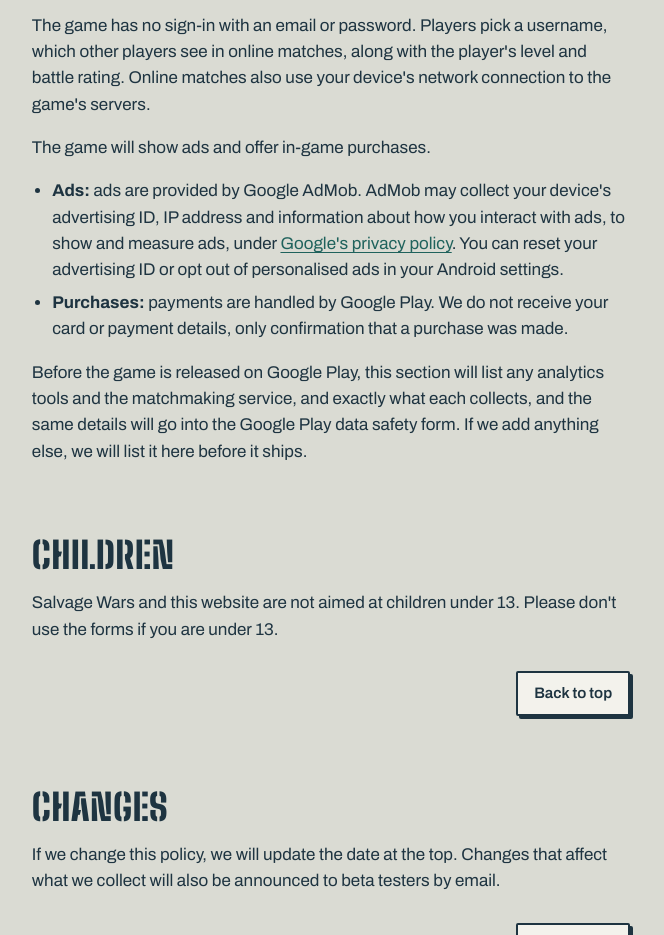
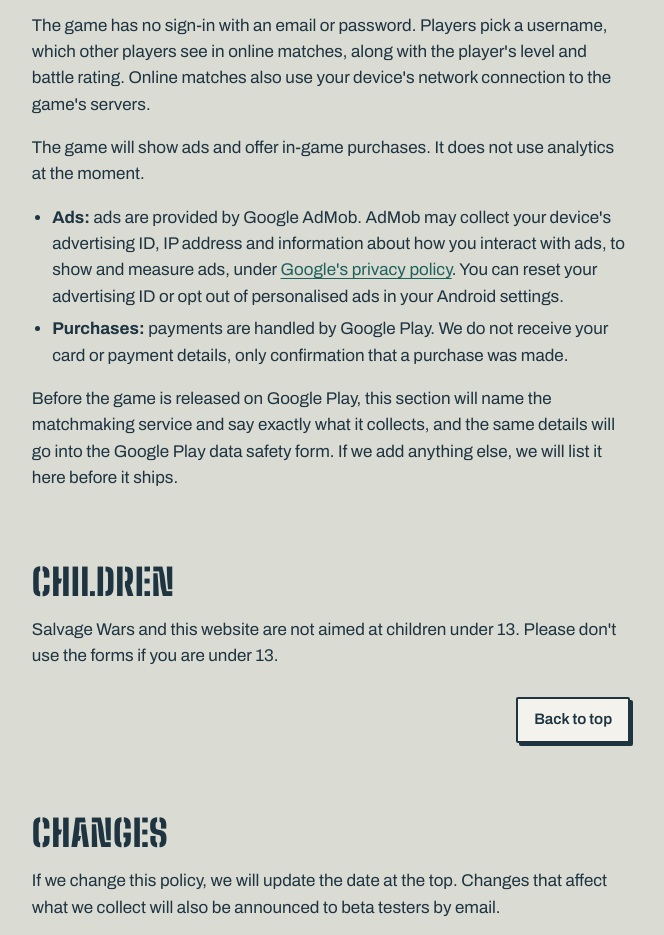
Before and after one commit to bahakl/salvagewars.net, a website: page public/privacy.html in a window 1280 px wide. Shown: the part 2120-3055 px from the top of the page, without its empty margins (309-973 px from the left). Drawn offline with Linux system fonts and the light colour scheme.

Commit message:
Privacy: no analytics yet
Co-Authored-By: Claude Sonnet 5.5 <noreply@anthropic.com>
Claude-Session: https://claude.ai/code/session_01A9djX7fxafFUBDrPpjcxH6

```diff
--- a/public/privacy.html
+++ b/public/privacy.html
@@ -66,12 +66,12 @@
 
     <h2>The game</h2>
     <p>The game has no sign-in with an email or password. Players pick a username, which other players see in online matches, along with the player's level and battle rating. Online matches also use your device's network connection to the game's servers.</p>
-    <p>The game will show ads and offer in-game purchases.</p>
+    <p>The game will show ads and offer in-game purchases. It does not use analytics at the moment.</p>
     <ul>
       <li><strong>Ads:</strong> ads are provided by Google AdMob. AdMob may collect your device's advertising ID, IP address and information about how you interact with ads, to show and measure ads, under <a href="https://policies.google.com/privacy">Google's privacy policy</a>. You can reset your advertising ID or opt out of personalised ads in your Android settings.</li>
       <li><strong>Purchases:</strong> payments are handled by Google Play. We do not receive your card or payment details, only confirmation that a purchase was made.</li>
     </ul>
-    <p>Before the game is released on Google Play, this section will list any analytics tools and the matchmaking service, and exactly what each collects, and the same details will go into the Google Play data safety form. If we add anything else, we will list it here before it ships.</p>
+    <p>Before the game is released on Google Play, this section will name the matchmaking service and say exactly what it collects, and the same details will go into the Google Play data safety form. If we add anything else, we will list it here before it ships.</p>
 
     <h2>Children</h2>
     <p>Salvage Wars and this website are not aimed at children under 13. Please don't use the forms if you are under 13.</p>
```
